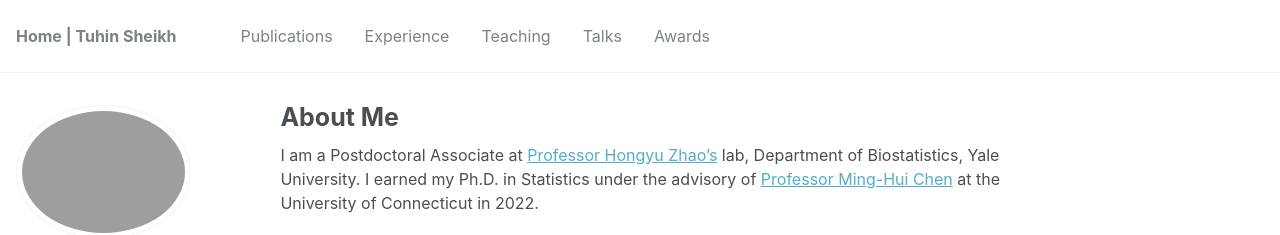
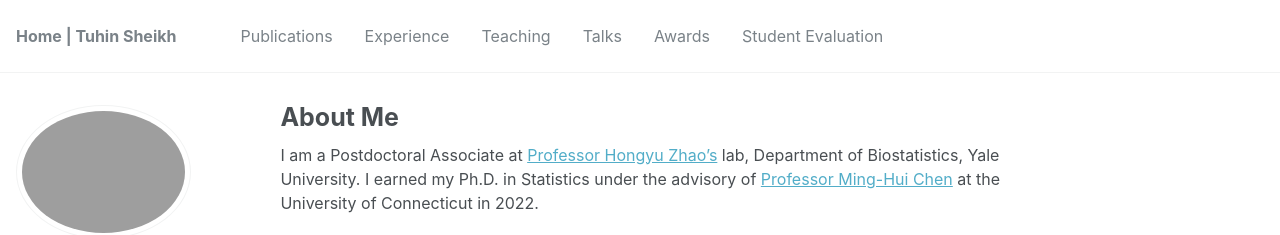
Before and after one commit to mdtuhinsheikh/mdtuhinsheikh.github.io, a Jekyll site: the page built from _pages/about.md, in a window 1280 px wide and 1328 px high. Shown: the top 235 px of the window. Built offline with Jekyll 4.4.1, drawn with Linux system fonts in a browser that asks for light colours.

Commit message:
Update navigation.yml

```diff
--- a/_data/navigation.yml
+++ b/_data/navigation.yml
@@ -24,6 +24,9 @@ main:
 #  - title: "Gallery"
 #    url: /gallery/
 
+  - title: "Student Evaluation"
+    url: /evaluation/
+
 #  - title: "Portfolio"
 #    url: /portfolio/
 
```
